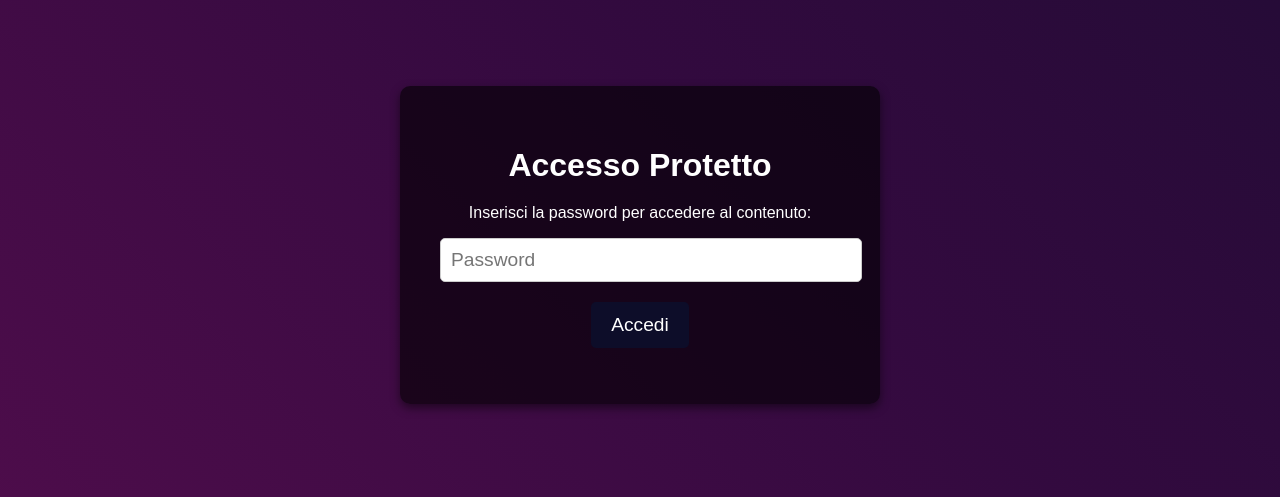
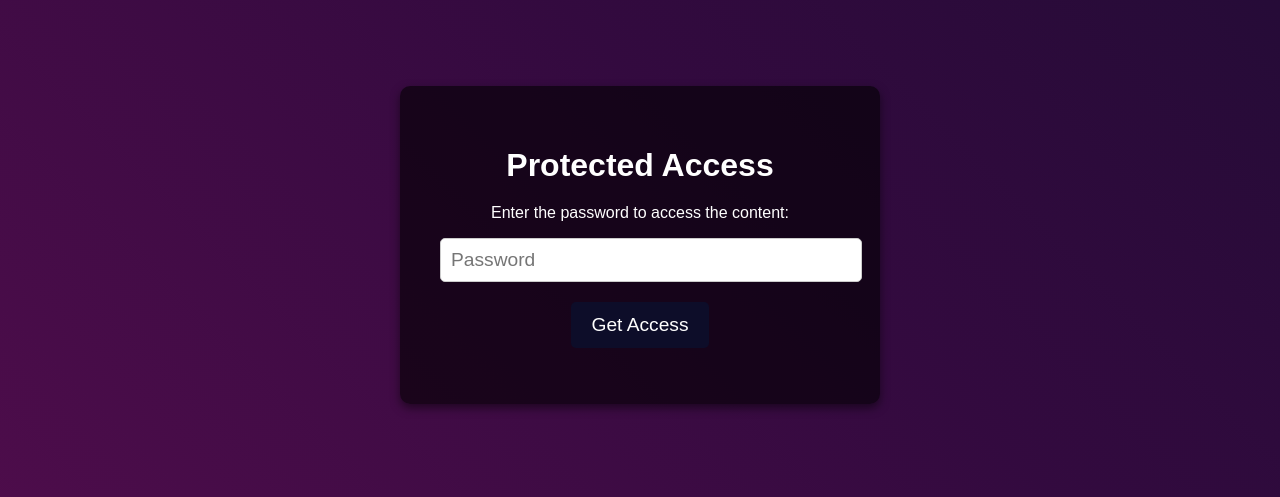
Before and after one commit to marcovigneri/marcovigneri_LUCIA_PW, a plain HTML site: page index.html in a window 1280 px wide. Shown: the part 155-652 px from the top of the page. Drawn offline with Linux system fonts and the light colour scheme.

Commit message:
index.html

```diff
--- a/index.html
+++ b/index.html
@@ -99,10 +99,10 @@
     </header>
 
     <div class="container">
-        <h1>Accesso Protetto</h1>
-        <p>Inserisci la password per accedere al contenuto:</p>
+        <h1>Protected Access</h1>
+        <p>Enter the password to access the content:</p>
         <input type="password" id="password" placeholder="Password">
-        <button onclick="checkPassword()">Accedi</button>
+        <button onclick="checkPassword()">Get Access</button>
         <p id="message"></p>
     </div>
 
@@ -121,10 +121,10 @@
 
             if (password === correctPassword) {
                 message.className = 'success';
-                message.innerHTML = 'Accesso consentito! Puoi scaricare i file: <a href="https://drive.google.com/drive/folders/16ZuAfNRCXVc_WyxaDJvtKbh8fgb8bQ7F?usp=sharing" target="_blank" style="color: #4dff4d;">Download</a>';
+                message.innerHTML = 'Access allowed! You can download the file: <a href="https://drive.google.com/drive/folders/16ZuAfNRCXVc_WyxaDJvtKbh8fgb8bQ7F?usp=sharing" target="_blank" style="color: #4dff4d;">Download</a>';
             } else {
                 message.className = 'error';
-                message.innerHTML = 'Password errata. Riprova.';
+                message.innerHTML = 'Wrong password. Retry.';
             }
         }
     </script>
```
